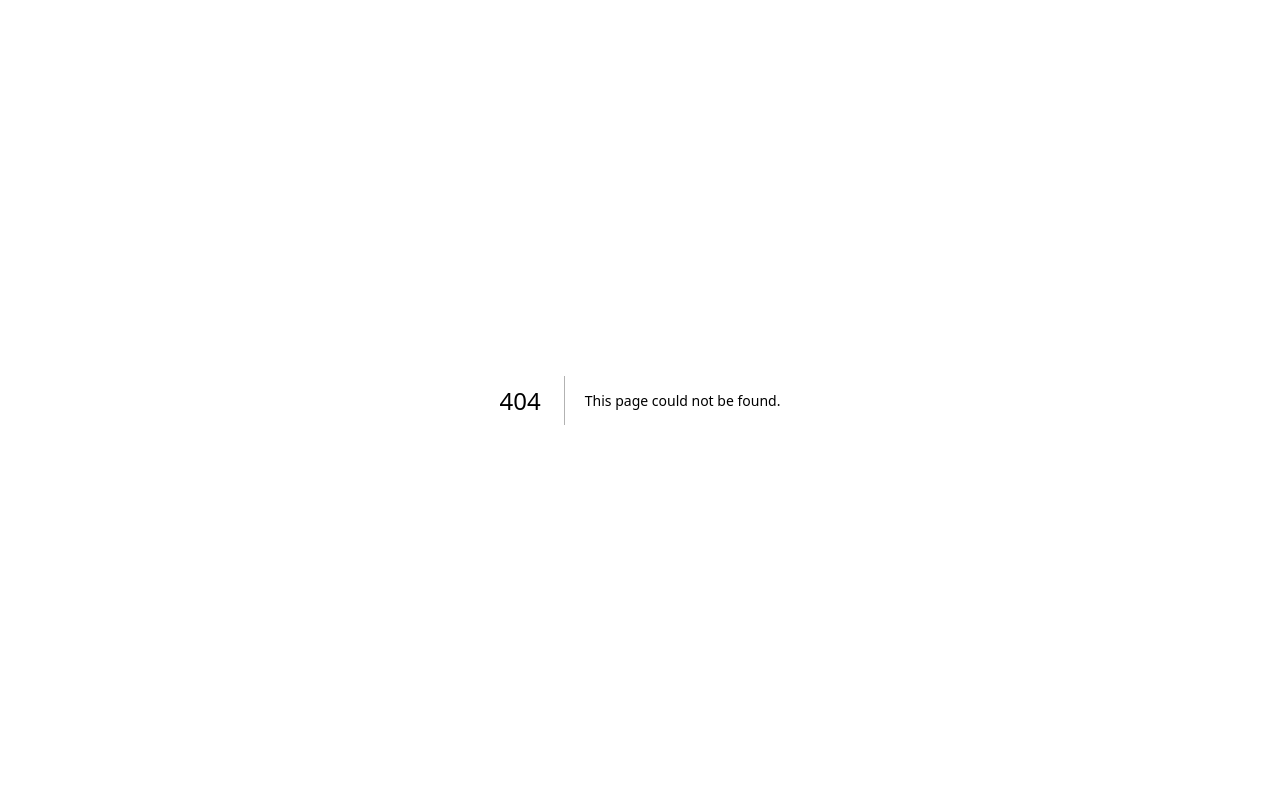
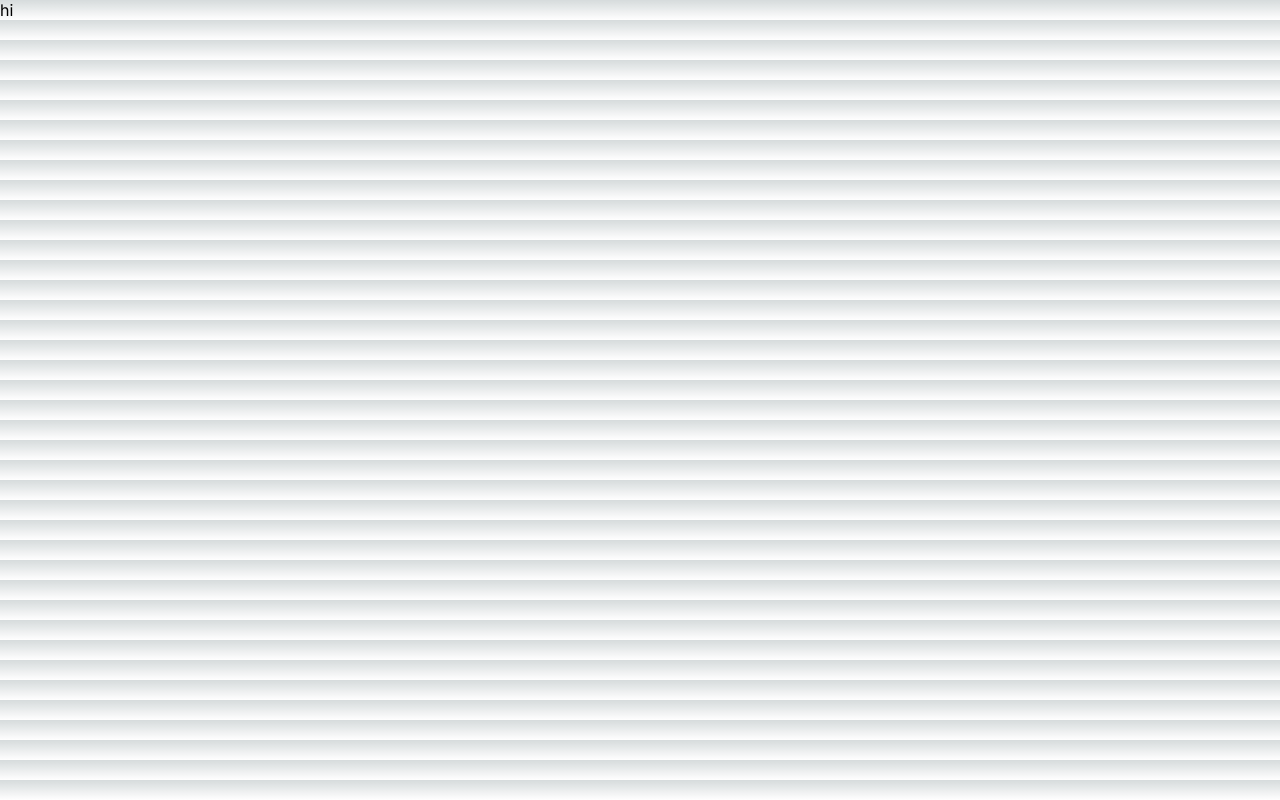
Before and after one commit to jowhule/portfoliov2, a Next.js app: page /snippets in a window 1280 px wide. Before the commit this address had no page. Built offline with nearby package versions, Linux system fonts and the light colour scheme.

Commit message:
changed to next.js

```diff
--- /dev/null
+++ b/src/app/(routes)/snippets/page.tsx
@@ -0,0 +1,3 @@
+export default function SnippetsPage() {
+  return <div>hi</div>;
+}
```
